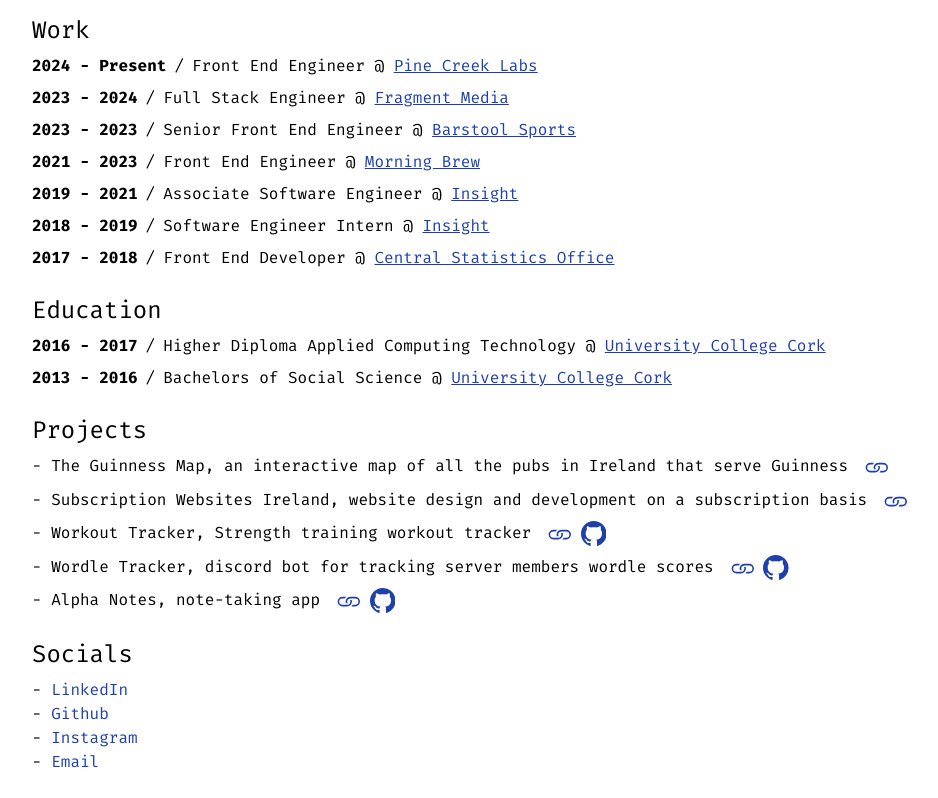
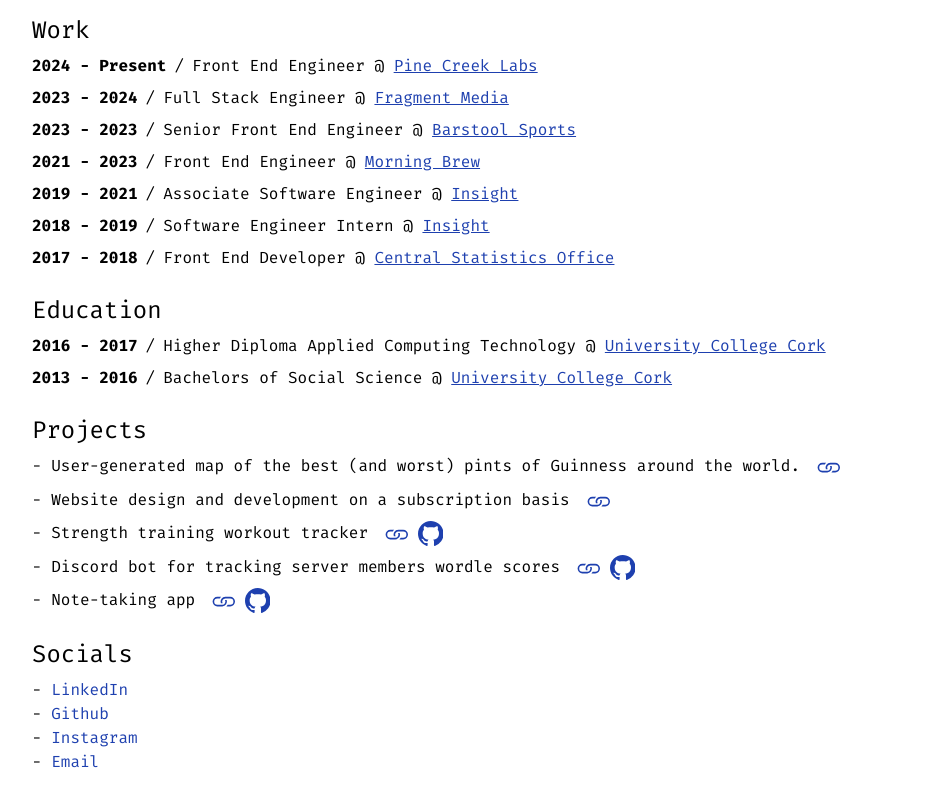
Before and after one commit to darrencarlin/personal-site-22, a Next.js app: page / in a window 1280 px wide. Shown: the part 464-1262 px from the top of the page, without its empty margins (112-1050 px from the left). Built offline with nearby package versions, Linux system fonts and the light colour scheme.

Commit message:
Fixing some UI things

```diff
--- a/src/app/page.tsx
+++ b/src/app/page.tsx
@@ -3,6 +3,8 @@
 import { ProjectSection } from "@/components/projects";
 import { SocialSection } from "@/components/social";
 import { WorkSection } from "@/components/work";
+
+export const dynamic = "force-dynamic";
 
 export default async function Home() {
   return (
--- a/src/components/header.tsx
+++ b/src/components/header.tsx
@@ -6,7 +6,7 @@
 export const Header = () => {
   const { theme, setTheme } = useTheme();
   return (
-    <header className="flex items-center justify-end max-w-screen-lg p-4 mx-auto md:my-6">
+    <header className="flex items-center justify-end max-w-5xl p-4 mx-auto md:my-6">
       <button
         onClick={() => {
           setTheme(theme === "light" ? "dark" : "light");
--- a/src/components/projects.tsx
+++ b/src/components/projects.tsx
@@ -4,33 +4,31 @@
   {
     name: "The Guinness Map",
     description:
-      "The Guinness Map, an interactive map of all the pubs in Ireland that serve Guinness",
+      "User-generated map of the best (and worst) pints of Guinness around the world.",
     url: "https://theguinnessmap.com/",
     githubUrl: "",
   },
   {
     name: "Subscription Websites Ireland",
-    description:
-      "Subscription Websites Ireland, website design and development on a subscription basis",
+    description: "Website design and development on a subscription basis",
     url: "https://subscriptionwebsites.ie/",
     githubUrl: "",
   },
   {
     name: "Workout Tracker",
-    description: "Workout Tracker, Strength training workout tracker",
+    description: "Strength training workout tracker",
     url: "https://ifyouaintshakingyouaintbaking.vercel.app/",
     githubUrl: "https://github.com/darrencarlin/exercise-tracker",
   },
   {
     name: "Discord Bot",
-    description:
-      "Wordle Tracker, discord bot for tracking server members wordle scores",
+    description: "Discord bot for tracking server members wordle scores",
     url: "https://www.wordlediscordbot.com/",
     githubUrl: "https://github.com/darrencarlin/wordle-discord-bot",
   },
   {
     name: "Alpha Notes",
-    description: "Alpha Notes, note-taking app",
+    description: "Note-taking app",
     url: "https://alpha-notes.vercel.app/",
     githubUrl: "https://github.com/darrencarlin/notes-app",
   },
@@ -50,7 +48,7 @@
               <a href={item.url} target="_blank" rel="noreferrer">
                 <BsLink
                   size="1.6em"
-                  className="dark:text-blue-500 text-blue-800"
+                  className="text-blue-800 dark:text-blue-500"
                 />
               </a>
             )}
@@ -58,7 +56,7 @@
               <a href={item.githubUrl} target="_blank" rel="noreferrer">
                 <BsGithub
                   size="1.6em"
-                  className="dark:text-blue-500 text-blue-800"
+                  className="text-blue-800 dark:text-blue-500"
                 />
               </a>
             )}
```
